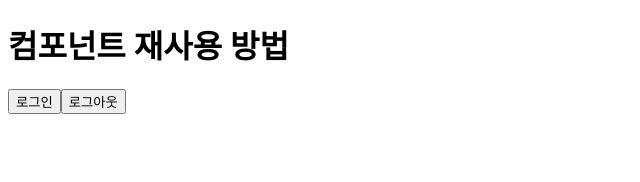
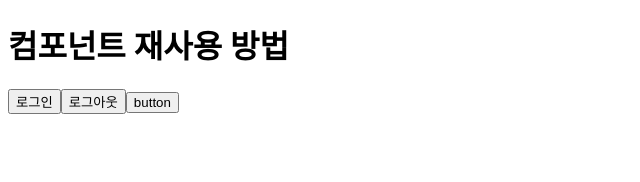
Before and after one commit to minechoo/react19_basic, a React (Vite) app: page / in a window 1280 px wide. Shown: the top 182 px of the page, without its empty margins (0-640 px from the left). Built offline with nearby package versions, Linux system fonts and the light colour scheme.

Commit message:
props:비구조할당,props없을때

```diff
--- a/src/App.jsx
+++ b/src/App.jsx
@@ -15,6 +15,7 @@ function App() {
       <h1>컴포넌트 재사용 방법</h1>
       <Btn label={'로그인'} handelClick={handleLogin}/>
       <Btn label={'로그아웃'} handelClick={handleLogout}/>
+      <Btn />
     </>
   );
 }
--- a/src/components/Btn.jsx
+++ b/src/components/Btn.jsx
@@ -1,8 +1,11 @@
 import React from 'react'
 
-export default function Btn(props) {
-  console.log(props)
+export default function Btn({label, handelClick}) {
+  //console.log(props)
+  const defaultOpt = {label: "button", handelClick: null}
+  if(!label) label = defaultOpt.label
+  if(!handelClick) handelClick = defaultOpt.handelClick
   return (
-    <button onClick={props.handelClick}>{props.label}</button>
+    <button onClick={handelClick}>{label}</button>
   )
 }
```
